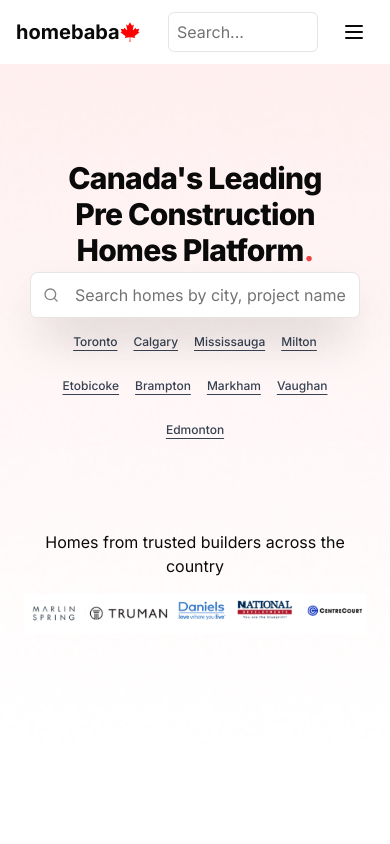
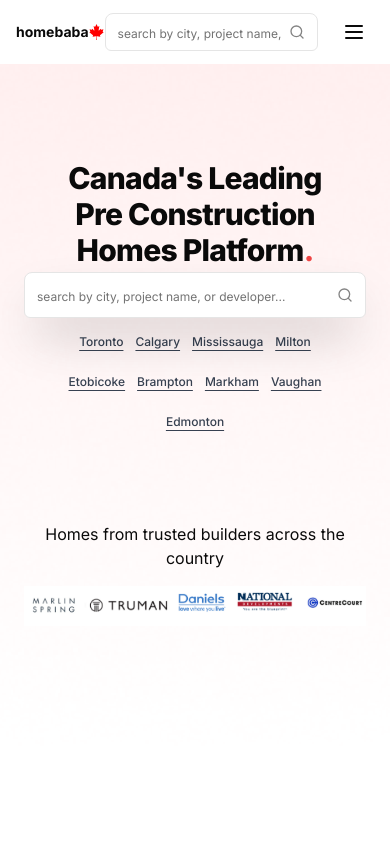
Before and after one commit to vishaldhakal/homebaba_ca, a Next.js app: page / in a window 390 px wide. Shown: the top 844 px of the page. Built offline with nearby package versions, Linux system fonts and the light colour scheme.

Commit message:
updated design

```diff
--- a/app/globals.css
+++ b/app/globals.css
@@ -110,7 +110,4 @@
     font-size: 16px !important; /* Prevents zoom on iOS */
   }
 
-  .cmd-input {
-    font-size: 16px !important;
-  }
 }
--- a/components/HeroSection.js
+++ b/components/HeroSection.js
@@ -31,7 +31,7 @@
           <SearchBar padding="py-4 md:py-8" width="w-[330px] md:w-[750px]" />
 
           {/* City Links */}
-          <div className="flex flex-wrap justify-center gap-1 md:gap-1 px-4 md:px-0 max-w-2xl mx-auto">
+          <div className="flex flex-wrap justify-center gap-0 md:gap-1 px-4 md:px-0 max-w-2xl mx-auto">
             {cities.map((city) => (
               <Button
                 key={city}
--- a/components/SearchBar.js
+++ b/components/SearchBar.js
@@ -112,24 +112,28 @@
   };
 
   return (
-    <div className={cn("relative mx-auto", width, className)} ref={commandRef}>
+    <div
+      className={cn("relative mx-auto", "w-full md:w-[700px]", className)}
+      ref={commandRef}
+    >
       <Command className={cn("rounded-t-lg border", shadow)}>
-        <div style={{ transform: "scale(1)", transformOrigin: "left top" }}>
+        <div className="w-full">
           <CommandInput
-            placeholder="Search homes by city, project name, or developer..."
-            className={cn("pl-2 w-full cmd-input", padding)}
+            placeholder="search by city, project name, or developer..."
+            className={cn("w-full cmd-input", padding)}
             onFocus={() => setOpen(true)}
             value={searchQuery}
             onValueChange={setSearchQuery}
-            style={{
-              fontSize: "16px",
-              transform: "scale(1)",
-              transformOrigin: "left top",
-            }}
           />
         </div>
         {open && (
-          <CommandList className="absolute w-full bg-white rounded-b-lg border-x border-b top-[96%] left-0 shadow-lg mt-[2px] z-[100] max-h-[300px] overflow-y-auto">
+          <CommandList
+            className={cn(
+              "absolute w-full bg-white rounded-b-lg border-x border-b top-[96%]",
+              "left-0 shadow-lg mt-[2px] z-[100] max-h-[300px] overflow-y-auto",
+              "min-w-[250px]"
+            )}
+          >
             {loading ? (
               <div className="p-4 text-center text-sm text-muted-foreground">
                 Loading...
--- a/components/TopProjects.js
+++ b/components/TopProjects.js
@@ -1,5 +1,4 @@
 import React from "react";
-import { Button } from "@/components/ui/button";
 
 const properties = [
   {
--- a/components/layout/Navbar.js
+++ b/components/layout/Navbar.js
@@ -27,12 +27,20 @@
     <nav className="flex items-center justify-between px-4 py-3 bg-white sticky top-0 z-50">
       {/* Logo Section */}
       <div className="flex items-center">
-        <span className="text-xl md:text-2xl font-bold">homebaba</span>
+        <span className="text-sm md:text-2xl font-bold">homebaba</span>
         <Image
           src="/maple-leaf.svg"
           alt="Maple Leaf Icon for Logo"
           width={20}
           height={20}
+          className="hidden md:block"
+        />
+        <Image
+          src="/maple-leaf.svg"
+          alt="Maple Leaf Icon for Logo"
+          width={15}
+          height={15}
+          className="block md:hidden"
         />
       </div>
 
@@ -40,7 +48,7 @@
       <div className="flex-1 max-w-xs mx-4 me-auto hidden sm:block">
         <SearchBar
           padding="py-3 md:py-5"
-          width="w-[250px] md:w-[400px]"
+          width="w-[200px] md:w-[400px]"
           shadow="shadow-none border"
         />
       </div>
@@ -66,13 +74,13 @@
       </div>
 
       {/* Mobile Menu */}
-      <div className="lg:hidden flex items-center gap-4">
+      <div className="lg:hidden flex items-center justify-between gap-4">
         {/* Search toggle for mobile */}
-        <div className="sm:hidden">
-          <Input
-            type="text"
-            placeholder="Search..."
-            className="pl-2 py-4 w-[150px] text-xs"
+        <div className="flex-1 max-w-xs mx-4 me-auto sm:hidden">
+          <SearchBar
+            padding="py-1 md:py-5 h-9"
+            width="w-[200px] md:w-[400px]"
+            shadow="shadow-none border"
           />
         </div>
 
--- a/components/ui/command.jsx
+++ b/components/ui/command.jsx
@@ -32,15 +32,15 @@
 
 const CommandInput = React.forwardRef(({ className, ...props }, ref) => (
   <div className="flex items-center px-3" cmdk-input-wrapper="">
-    <Search className="mr-2 h-4 w-4 shrink-0 opacity-50" />
     <CommandPrimitive.Input
       ref={ref}
       className={cn(
-        "flex h-11 w-full rounded-md bg-transparent py-3 text-sm outline-none placeholder:text-muted-foreground disabled:cursor-not-allowed disabled:opacity-50",
+        "flex h-11 w-full rounded-md bg-transparent py-3 outline-none placeholder:text-muted-foreground disabled:cursor-not-allowed disabled:opacity-50 placeholder:text-xs md:placeholder:text-sm",
         className
       )}
       {...props}
     />
+    <Search className="ml-1 h-4 w-4 shrink-0 opacity-50 shadow-2xl" />
   </div>
 ));
 
```
